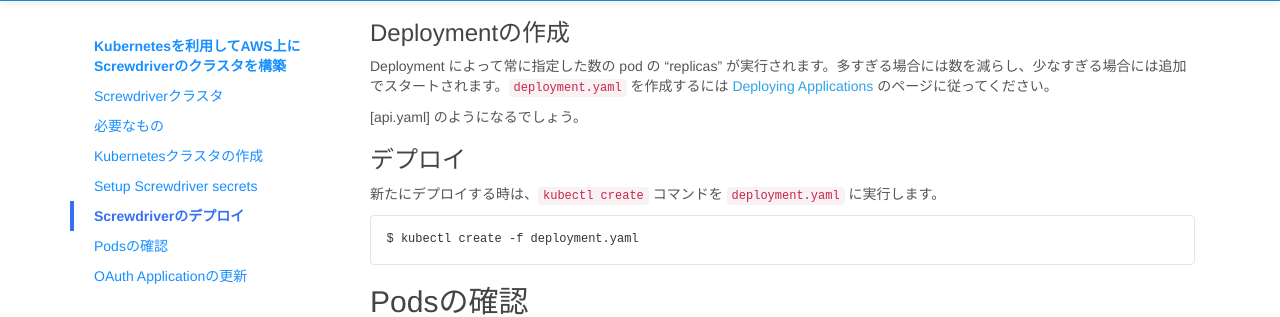
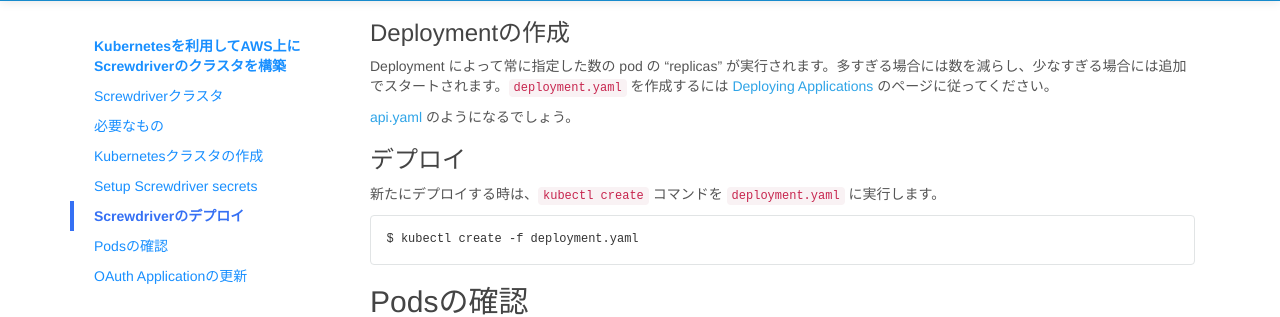
Before and after one commit to screwdriver-cd/guide, a Jekyll site: the page built from docs/ja/cluster-management/kubernetes.md, in a window 1280 px wide and 900 px high, scrolled down 7849 px. Shown: the part 151-468 px from the top of the window. Built offline with Jekyll 4.4.1, drawn with Linux system fonts in a browser that asks for light colours; part of the change alters nothing that is shown.

Commit message:
fix: fix link

```diff
--- a/docs/ja/cluster-management/kubernetes.md
+++ b/docs/ja/cluster-management/kubernetes.md
@@ -186,7 +186,7 @@ $ kubectl describe services sdapi
 
 Deployment によって常に指定した数の pod の “replicas” が実行されます。多すぎる場合には数を減らし、少なすぎる場合には追加でスタートされます。`deployment.yaml` を作成するには [Deploying Applications](http://kubernetes.io/docs/user-guide/deploying-applications/) のページに従ってください。
 
-[api.yaml] のようになるでしょう。
+[api.yaml](https://github.com/screwdriver-cd-test/config-examples/blob/master/services/api.yaml) のようになるでしょう。
 
 ### デプロイ
 
```
